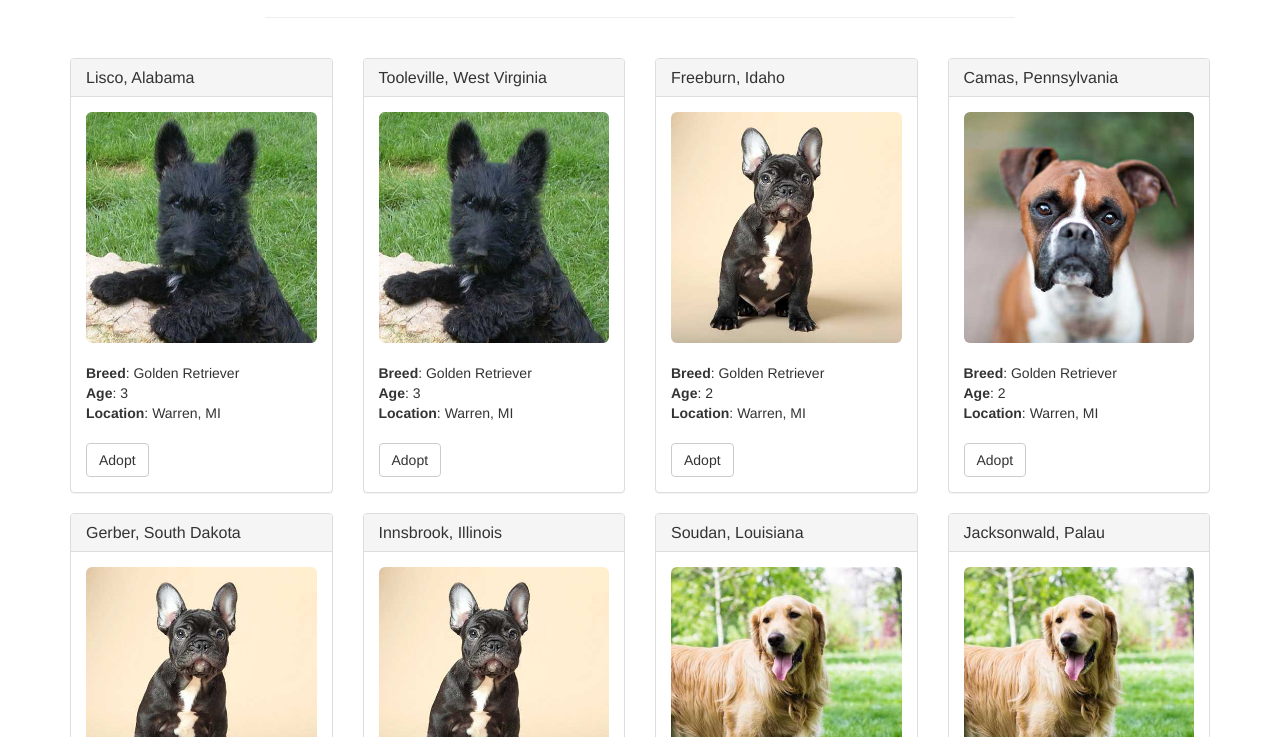
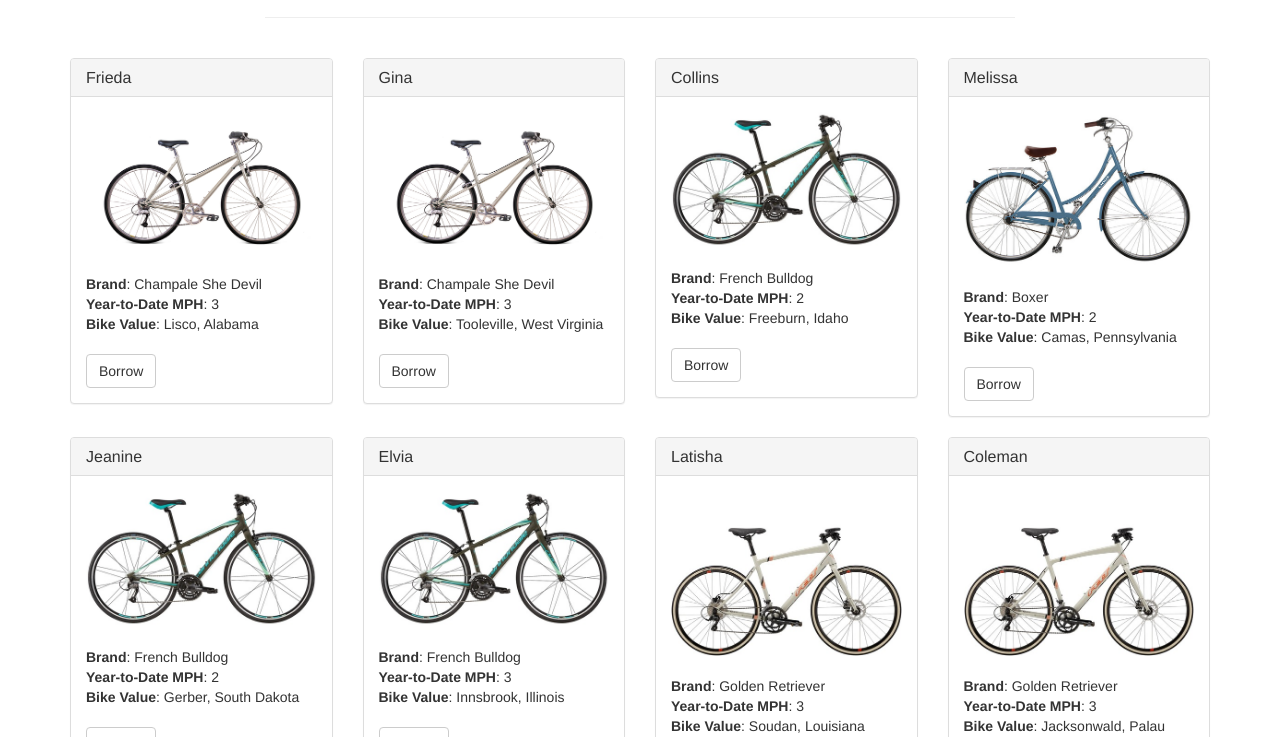
Before and after one commit to pkafei/Bicycles-on-the-Blockchain, a website: page src/index.html in a window 1280 px wide. Shown: the part 63-800 px from the top of the page. Drawn offline with nearby package versions, Linux system fonts and the light colour scheme; files whose address does not match are found by name.

Commit message:
bicycle smart contract

```diff
--- /dev/null
+++ b/src/bikes.json
@@ -0,0 +1,130 @@
+[
+  {
+    "id": 0,
+    "location": "Frieda",
+    "picture": "bike_img/champale_she_devil.jpeg",
+    "age": 3,
+    "brand": "Champale She Devil",
+    "value": "Lisco, Alabama"
+  },
+  {
+    "id": 1,
+    "location": "Gina",
+    "picture": "bike_img/champale_she_devil.jpeg",
+    "age": 3,
+    "brand": "Champale She Devil",
+    "value": "Tooleville, West Virginia"
+  },
+  {
+    "id": 2,
+    "location": "Collins",
+    "picture": "bike_img/cannondale.jpg",
+    "age": 2,
+    "brand": "French Bulldog",
+    "value": "Freeburn, Idaho"
+  },
+  {
+    "id": 3,
+    "location": "Melissa",
+    "picture": "bike_img/dutchi3_marin.jpg",
+    "age": 2,
+    "brand": "Boxer",
+    "value": "Camas, Pennsylvania"
+  },
+  {
+    "id": 4,
+    "location": "Jeanine",
+    "picture": "bike_img/cannondale.jpg",
+    "age": 2,
+    "brand": "French Bulldog",
+    "value": "Gerber, South Dakota"
+  },
+  {
+    "id": 5,
+    "location": "Elvia",
+    "picture": "bike_img/cannondale.jpg",
+    "age": 3,
+    "brand": "French Bulldog",
+    "value": "Innsbrook, Illinois"
+  },
+  {
+    "id": 6,
+    "location": "Latisha",
+    "picture": "bike_img/felt_verza.jpg",
+    "age": 3,
+    "brand": "Golden Retriever",
+    "value": "Soudan, Louisiana"
+  },
+  {
+    "id": 7,
+    "location": "Coleman",
+    "picture": "bike_img/felt_verza.jpg",
+    "age": 3,
+    "brand": "Golden Retriever",
+    "value": "Jacksonwald, Palau"
+  },
+  {
+    "id": 8,
+    "location": "Nichole",
+    "picture": "bike_img/cannondale.jpg",
+    "age": 2,
+    "brand": "French Bulldog",
+    "value": "Honolulu, Hawaii"
+  },
+  {
+    "id": 9,
+    "location": "Fran",
+    "picture": "bike_img/dutchi3_marin.jpg",
+    "age": 3,
+    "brand": "Boxer",
+    "value": "Matheny, Utah"
+  },
+  {
+    "id": 10,
+    "location": "Leonor",
+    "picture": "bike_img/dutchi3_marin.jpg",
+    "age": 2,
+    "brand": "Boxer",
+    "value": "Tyhee, Indiana"
+  },
+  {
+    "id": 11,
+    "location": "Dean",
+    "picture": "bike_img/champale_she_devil.jpeg",
+    "age": 3,
+    "brand": "Champale She Devil",
+    "value": "Windsor, Montana"
+  },
+  {
+    "id": 12,
+    "location": "Stevenson",
+    "picture": "bike_img/cannondale.jpg",
+    "age": 3,
+    "brand": "French Bulldog",
+    "value": "Kingstowne, Nevada"
+  },
+  {
+    "id": 13,
+    "location": "Kristina",
+    "picture": "bike_img/felt_verza.jpg",
+    "age": 4,
+    "brand": "Golden Retriever",
+    "value": "Sultana, Massachusetts"
+  },
+  {
+    "id": 14,
+    "location": "Ethel",
+    "picture": "bike_img/felt_verza.jpg",
+    "age": 2,
+    "brand": "Golden Retriever",
+    "value": "Broadlands, Oregon"
+  },
+  {
+    "id": 15,
+    "location": "Terry",
+    "picture": "bike_img/felt_verza.jpg",
+    "age": 2,
+    "brand": "Golden Retriever",
+    "value  ": "Dawn, Wisconsin"
+  }
+]
--- a/src/index.html
+++ b/src/index.html
@@ -38,15 +38,15 @@
       <div class="col-sm-6 col-md-4 col-lg-3">
         <div class="panel panel-default panel-pet">
           <div class="panel-heading">
-            <h3 class="panel-title">Scrappy</h3>
+            <h3 class="panel-title">Super-Scrappy</h3>
           </div>
           <div class="panel-body">
             <img alt="140x140" data-src="holder.js/140x140" class="img-rounded img-center" style="width: 100%;" src="https://animalso.com/wp-content/uploads/2017/01/Golden-Retriever_6.jpg" data-holder-rendered="true">
             <br/><br/>
-            <strong>Breed</strong>: <span class="pet-breed">Golden Retriever</span><br/>
-            <strong>Age</strong>: <span class="pet-age">3</span><br/>
-            <strong>Location</strong>: <span class="pet-location">Warren, MI</span><br/><br/>
-            <button class="btn btn-default btn-adopt" type="button" data-id="0">Adopt</button>
+            <strong>Brand</strong>: <span class="pet-breed">Golden Retriever</span><br/>
+            <strong>Year-to-Date MPH</strong>: <span class="pet-age">3</span><br/>
+            <strong>Bike Value</strong>: <span class="pet-location">Warren, MI</span><br/><br/>
+            <button class="btn btn-default btn-adopt" type="button" data-id="0">Borrow</button>
           </div>
         </div>
       </div>
--- a/src/js/app.js
+++ b/src/js/app.js
@@ -4,7 +4,7 @@ App = {
 
   init: function() {
     // Load pets.
-    $.getJSON('../pets.json', function(data) {
+    $.getJSON('../bikes.json', function(data) {
       var petsRow = $('#petsRow');
       var petTemplate = $('#petTemplate');
 
--- a/src/pets.json
+++ /dev/null
@@ -1,130 +0,0 @@
-[
-  {
-    "id": 0,
-    "name": "Frieda",
-    "picture": "images/scottish-terrier.jpeg",
-    "age": 3,
-    "breed": "Scottish Terrier",
-    "location": "Lisco, Alabama"
-  },
-  {
-    "id": 1,
-    "name": "Gina",
-    "picture": "images/scottish-terrier.jpeg",
-    "age": 3,
-    "breed": "Scottish Terrier",
-    "location": "Tooleville, West Virginia"
-  },
-  {
-    "id": 2,
-    "name": "Collins",
-    "picture": "images/french-bulldog.jpeg",
-    "age": 2,
-    "breed": "French Bulldog",
-    "location": "Freeburn, Idaho"
-  },
-  {
-    "id": 3,
-    "name": "Melissa",
-    "picture": "images/boxer.jpeg",
-    "age": 2,
-    "breed": "Boxer",
-    "location": "Camas, Pennsylvania"
-  },
-  {
-    "id": 4,
-    "name": "Jeanine",
-    "picture": "images/french-bulldog.jpeg",
-    "age": 2,
-    "breed": "French Bulldog",
-    "location": "Gerber, South Dakota"
-  },
-  {
-    "id": 5,
-    "name": "Elvia",
-    "picture": "images/french-bulldog.jpeg",
-    "age": 3,
-    "breed": "French Bulldog",
-    "location": "Innsbrook, Illinois"
-  },
-  {
-    "id": 6,
-    "name": "Latisha",
-    "picture": "images/golden-retriever.jpeg",
-    "age": 3,
-    "breed": "Golden Retriever",
-    "location": "Soudan, Louisiana"
-  },
-  {
-    "id": 7,
-    "name": "Coleman",
-    "picture": "images/golden-retriever.jpeg",
-    "age": 3,
-    "breed": "Golden Retriever",
-    "location": "Jacksonwald, Palau"
-  },
-  {
-    "id": 8,
-    "name": "Nichole",
-    "picture": "images/french-bulldog.jpeg",
-    "age": 2,
-    "breed": "French Bulldog",
-    "location": "Honolulu, Hawaii"
-  },
-  {
-    "id": 9,
-    "name": "Fran",
-    "picture": "images/boxer.jpeg",
-    "age": 3,
-    "breed": "Boxer",
-    "location": "Matheny, Utah"
-  },
-  {
-    "id": 10,
-    "name": "Leonor",
-    "picture": "images/boxer.jpeg",
-    "age": 2,
-    "breed": "Boxer",
-    "location": "Tyhee, Indiana"
-  },
-  {
-    "id": 11,
-    "name": "Dean",
-    "picture": "images/scottish-terrier.jpeg",
-    "age": 3,
-    "breed": "Scottish Terrier",
-    "location": "Windsor, Montana"
-  },
-  {
-    "id": 12,
-    "name": "Stevenson",
-    "picture": "images/french-bulldog.jpeg",
-    "age": 3,
-    "breed": "French Bulldog",
-    "location": "Kingstowne, Nevada"
-  },
-  {
-    "id": 13,
-    "name": "Kristina",
-    "picture": "images/golden-retriever.jpeg",
-    "age": 4,
-    "breed": "Golden Retriever",
-    "location": "Sultana, Massachusetts"
-  },
-  {
-    "id": 14,
-    "name": "Ethel",
-    "picture": "images/golden-retriever.jpeg",
-    "age": 2,
-    "breed": "Golden Retriever",
-    "location": "Broadlands, Oregon"
-  },
-  {
-    "id": 15,
-    "name": "Terry",
-    "picture": "images/golden-retriever.jpeg",
-    "age": 2,
-    "breed": "Golden Retriever",
-    "location": "Dawn, Wisconsin"
-  }
-]
```
Also changed, not shown: build/contracts/Adoption.json, src/bike_img/brooklyn_roebling.png (added), src/bike_img/cannondale.jpg (added), src/bike_img/champale_she_devil.jpeg (added), src/bike_img/dutchi3_marin.jpg (added), src/bike_img/felt_verza.jpg (added).
